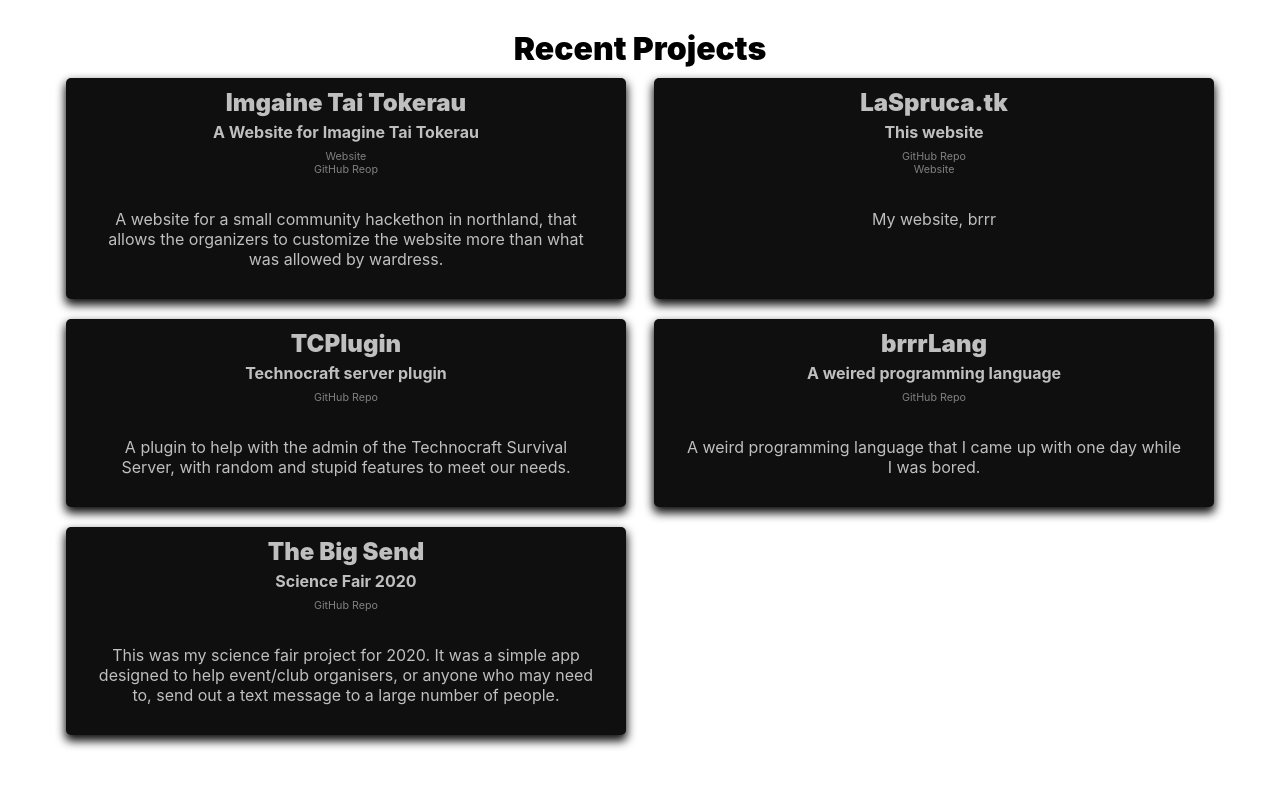
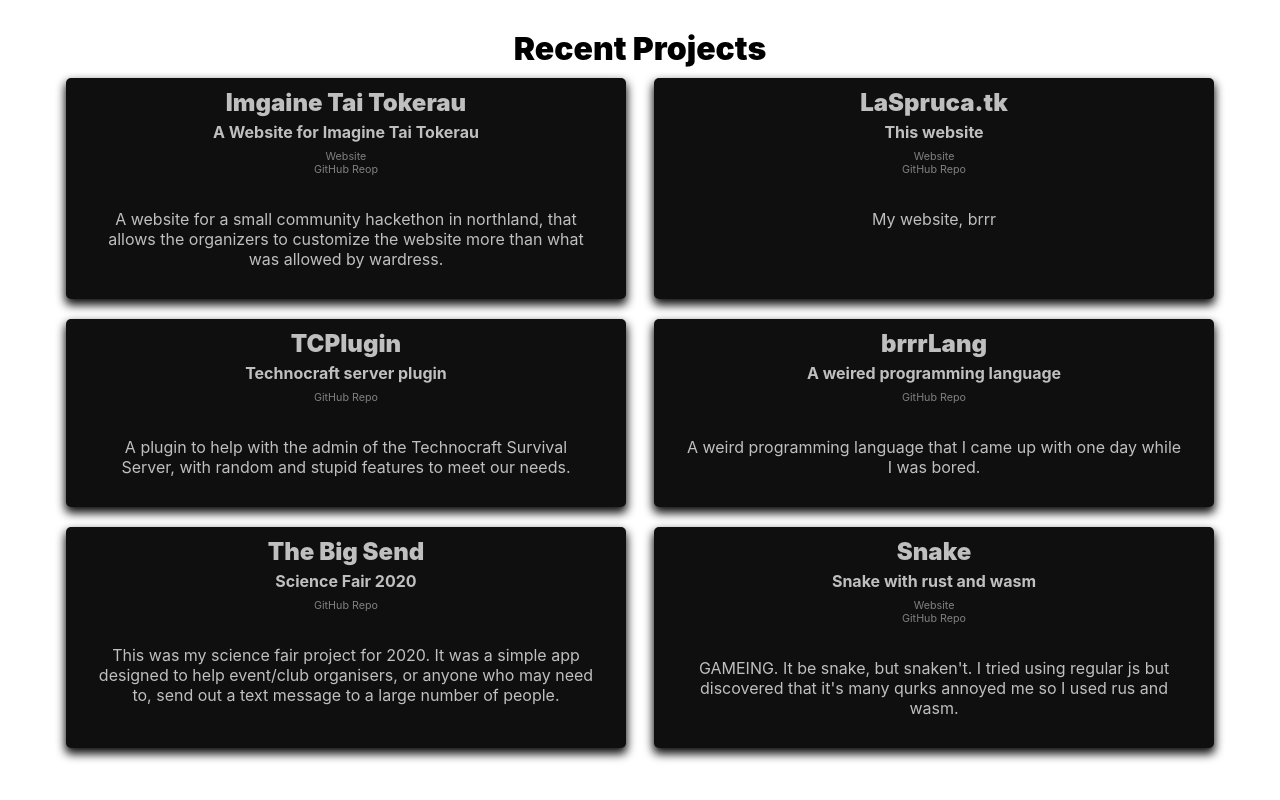
Before and after one commit to LaSpruca/laspruca-web, a React (Create React App) app: page / in a window 1280 px wide. Shown: the part 1068-1868 px from the top of the page. Built offline with nearby package versions, Linux system fonts and the light colour scheme.

Commit message:
Added snake card

```diff
--- a/src/App.tsx
+++ b/src/App.tsx
@@ -38,8 +38,8 @@
                         the website more than what was allowed by wardress.
                     </Card>
                     <Card title="LaSpruca.tk" sub="This website"
-                          subLinks={[{href: "https://github.com/laspruca/laspruca-tk", text:"GitHub Repo"},
-                              {href: "https://laspuca.tk/", text: "Website"}]}>
+                          subLinks={[{href: "https://laspuca.tk/", text: "Website"},
+                              {href: "https://github.com/laspruca/laspruca-tk", text:"GitHub Repo"}]}>
                         My website, brrr
                     </Card>
                     <Card title="TCPlugin" sub="Technocraft server plugin"
@@ -56,6 +56,12 @@
                         This was my science fair project for 2020. It was a simple app designed to help event/club
                         organisers, or anyone who may need to, send out a text message to a large number of people.
                     </Card>
+                    <Card title="Snake" sub="Snake with rust and wasm" subLinks={[
+                        {href: "https://snake.laspruca.tk", text:"Website"},
+                        {href: "https://github.com/LaSpruca/SNEEEK", text: "GitHub Repo"}]}>
+                        GAMEING. It be snake, but snaken't. I tried using regular js but discovered that it's many qurks
+                        annoyed me so I used rus and wasm.
+                    </Card>
                 </div>
 
             </div>
--- a/src/components/Card.tsx
+++ b/src/components/Card.tsx
@@ -7,7 +7,7 @@
 }
 
 type CardProps = {
-    children?: string | never[],
+    children?: string | React.Component[] | never[],
     title: string,
     sub?: string,
     subLinks?: Link[]
```
